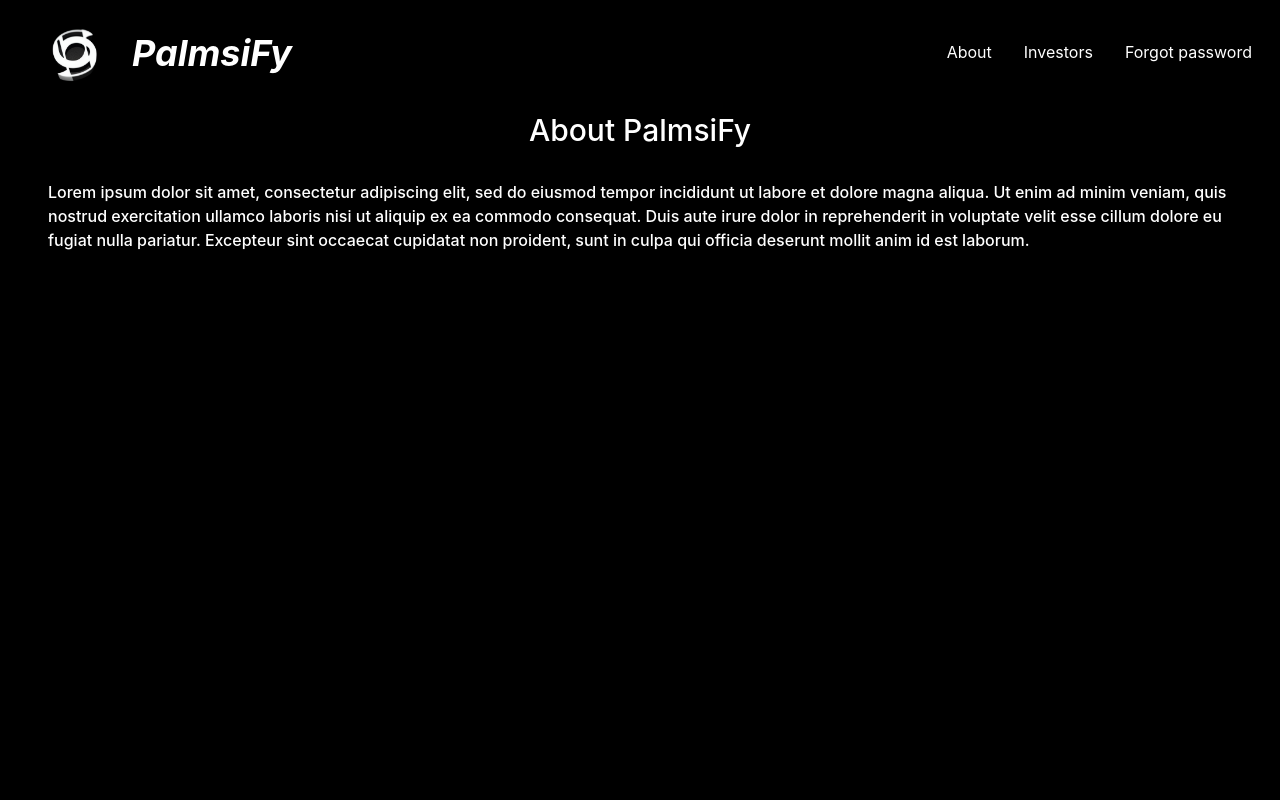
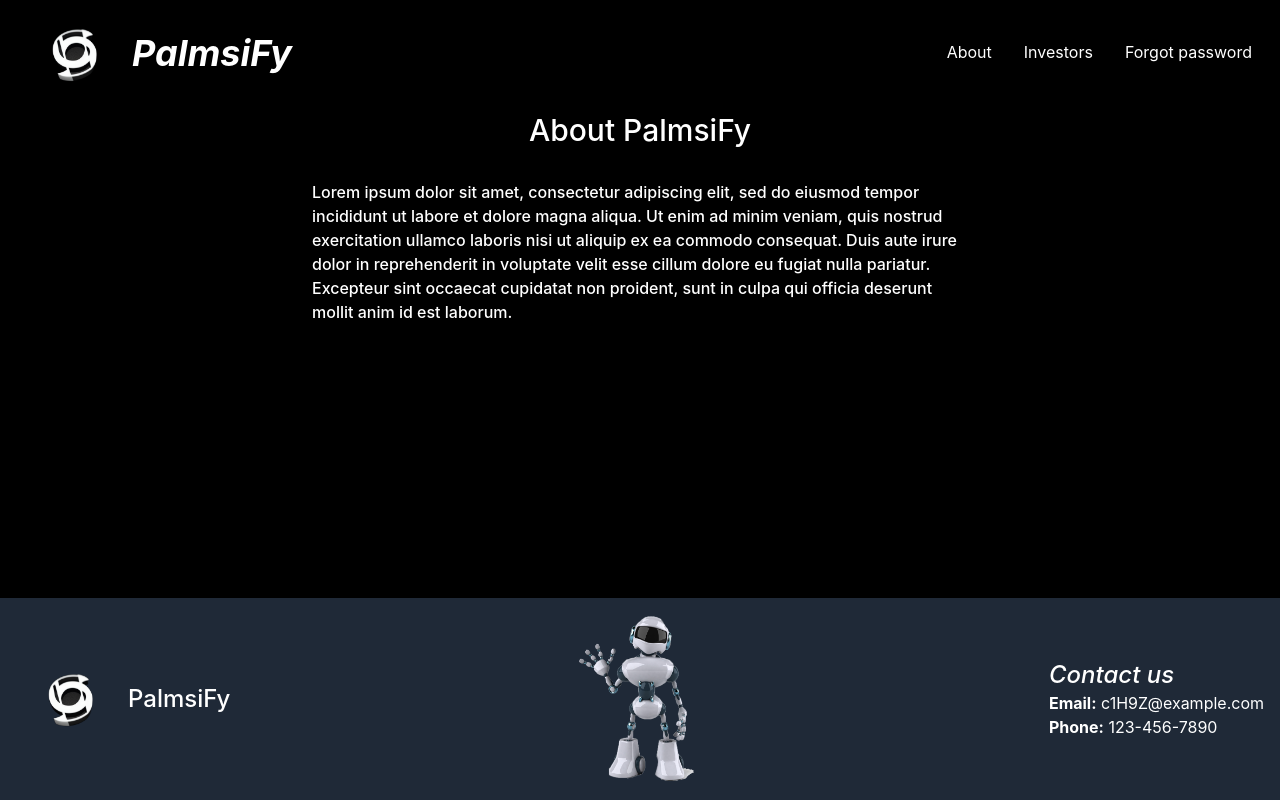
Before and after one commit to italianPalms/palmsiFy, a React (Create React App) app: page /about in a window 1280 px wide. Built offline with nearby package versions, Linux system fonts and the light colour scheme.

Commit message:
add a footer components and implement this on the about and the investor page

```diff
--- /dev/null
+++ b/src/components/Footer.js
@@ -0,0 +1,23 @@
+import logo from "../img/logo.png";
+import airbot from "../img/airobot.png";
+
+export default function Footer() {
+
+    return (
+        <footer className="absolute bottom-0 w-full bg-gray-800 flex justify-between items-center p-4 ">
+            <div className="flex items-center">
+                <img src={logo} alt="logo" className="w-28"></img>
+                <p className="font-medium text-2xl">PalmsiFy</p>
+            </div>
+            <div>
+                <img className="w-32" src={airbot} alt="Airbot"></img>
+            </div>
+
+            <div>
+                <h4 className="text-2xl font-medium italic">Contact us</h4>
+                <p><strong>Email:</strong> c1H9Z@example.com</p>
+                <p><strong>Phone:</strong> 123-456-7890</p>
+            </div>
+        </footer>
+    )
+}
--- a/src/pages/About.jsx
+++ b/src/pages/About.jsx
@@ -1,4 +1,5 @@
 import Header from "../components/Header";
+import Footer from "../components/Footer";
 
 export default function About() {
     return (
@@ -9,10 +10,12 @@ export default function About() {
 
         <div className=" flex flex-col font-medium items-center justify-center">
         <h1 className="text-3xl font-medium m-6 mt-28">About PalmsiFy</h1>
-        <div className="p-2 ml-10 mr-10">
+        <div className="p-2 ml-10 mr-10 max-w-2xl">
         <p>Lorem ipsum dolor sit amet, consectetur adipiscing elit, sed do eiusmod tempor incididunt ut labore et dolore magna aliqua. Ut enim ad minim veniam, quis nostrud exercitation ullamco laboris nisi ut aliquip ex ea commodo consequat. Duis aute irure dolor in reprehenderit in voluptate velit esse cillum dolore eu fugiat nulla pariatur. Excepteur sint occaecat cupidatat non proident, sunt in culpa qui officia deserunt mollit anim id est laborum.</p>
         </div>
         </div>
+
+       <Footer />
         </>
     )
 }
--- a/src/pages/Investors.jsx
+++ b/src/pages/Investors.jsx
@@ -1,4 +1,5 @@
 import Header from "../components/Header";
+import Footer from "../components/Footer";
 
 export default function Investors () {
     return (
@@ -9,15 +10,19 @@ export default function Investors () {
 
         <div className="flex flex-col items-center justify-center">
             <h1 className="text-3xl font-medium m-6 mt-28">Welcome to our investor page</h1>
-            <p className="mt-6">Here you will find all relevant information that you as an Investors in PalmsiFy need.</p>
+            <div className="mt-6 ml-10 mr-10 max-w-2xl">
+            <p>Here you will find all relevant information that you as an Investors in PalmsiFy need.Lorem ipsum dolor sit amet, consectetur adipiscing elit, sed do eiusmod tempor incididunt ut labore et dolore magna aliqua. Ut enim ad minim veniam, quis nostrud exercitation ullamco laboris nisi ut aliquip ex ea commodo consequat. Duis aute irure dolor in reprehenderit in voluptate velit esse cillum dolore eu fugiat nulla pariatur. Excepteur sint occaecat cupidatat non proident, sunt in culpa qui officia deserunt mollit anim id est laborum.</p>
 
             <p>This page will be updated every quarter and an email will be sent out to all investors with all relevant information.</p>
 
             <p>Thank you so much for investing in PalmsiFy!</p>
+            </div>
         </div>
         <div>
             {/* add img */}
         </div>
+
+        <Footer />
         </>
     )
 }
```
